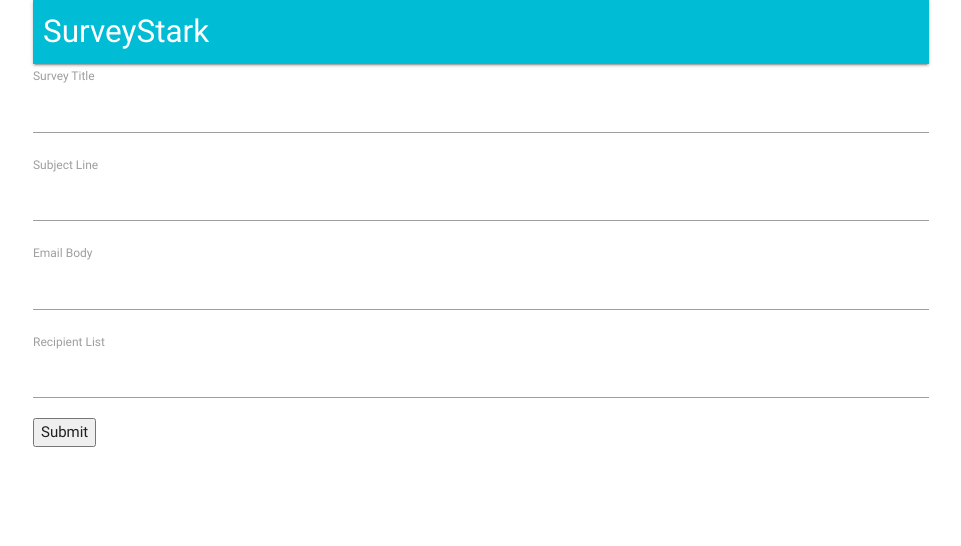
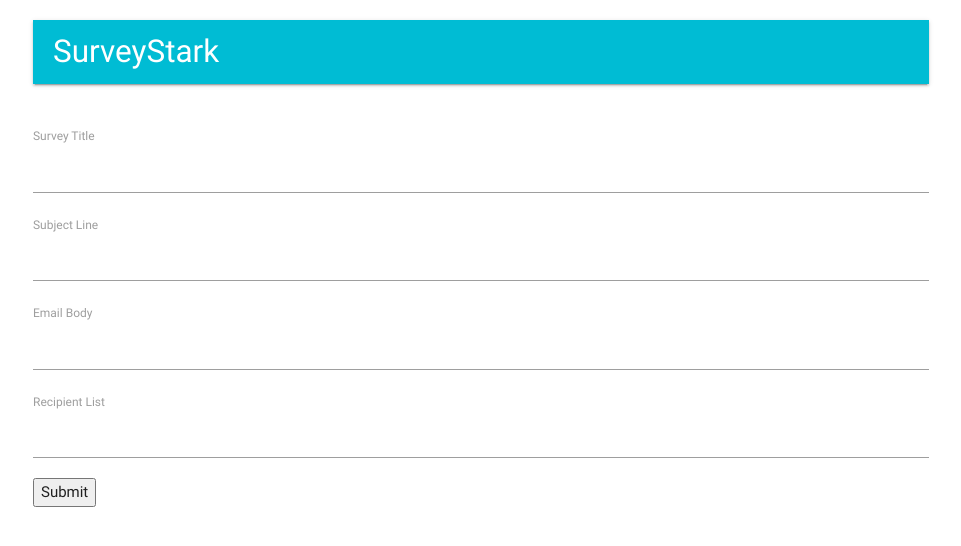
Before and after one commit to meghna-saxena/survey-stark, a React (Create React App) app in the folder client/: page /surveys/new in a window 1280 px wide. Shown: the top 546 px of the page, without its empty margins (159-1120 px from the left). Built offline with nearby package versions, Linux system fonts and the light colour scheme; no server answers.

Commit message:
styling the layout of the app

```diff
--- a/client/src/components/surveys/SurveyForm.js
+++ b/client/src/components/surveys/SurveyForm.js
@@ -36,7 +36,7 @@
   render() {
     return (
       <div>
-        <form onSubmit={this.props.handleSubmit(values => console.log(values))}>
+        <form className="form" onSubmit={this.props.handleSubmit(values => console.log(values))}>
           {/* <Field type="text" name="surveyTitle" component="input" /> */}
           {this.renderFields()}
           <button type="submit">Submit</button>
--- a/client/src/index.css
+++ b/client/src/index.css
@@ -1,6 +1,7 @@
 .nav-wrapper {
     background-color: #00BCD4;
-    padding-left: 10px;
+    padding-left: 20px;
+    margin-top: 20px;
 }
 
 .myImg{
@@ -11,3 +12,8 @@
 .btn {
     background-color: #fa983a;
 }
+
+.form {
+    /* background-color: azure; */
+    margin-top: 40px;
+}
```
